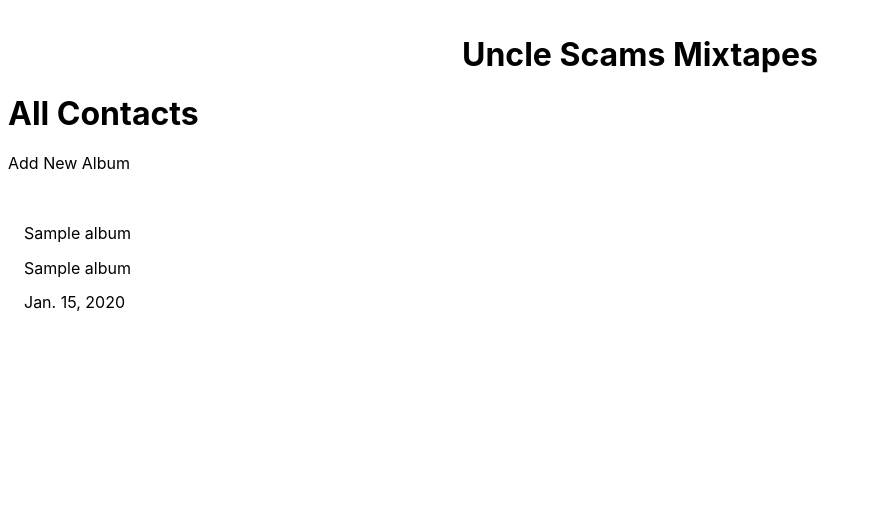
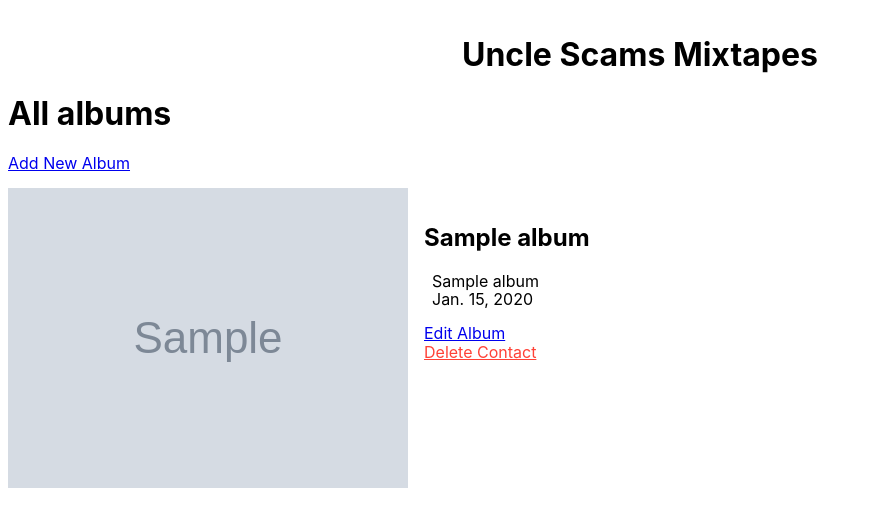
Before and after one commit to momentum-morehouse/django-music-MIKEabraha, a Django app: page / in a window 1280 px wide. Shown: the top 527 px of the page, without its empty margins (0-872 px from the left). Run offline with Django 3.2, Linux system fonts and the light colour scheme; tables that the repository leaves empty hold one stand-in row (values such as "Sample post"); grey boxes marked "Sample" are stand-in pictures; some libraries are stand-ins or nearby versions.

Commit message:
update home and edit pages

```diff
--- a/albums/models.py
+++ b/albums/models.py
@@ -5,9 +5,10 @@ from django.db import models
 
 class Album(models.Model):
 
-    artistname = models.CharField(max_length=255)
-    albumtitle = models.CharField(max_length=255)
-    released = models.DateField()
+    artistname = models.CharField(max_length=255, null = True, blank = True)
+    albumtitle = models.CharField(max_length=255,null = True, blank = True)
+    released = models.DateField(null=True, blank=True)
+    image_url = models.TextField(null=True, blank=True)
 
 
 
--- a/albums/views.py
+++ b/albums/views.py
@@ -1,7 +1,49 @@
-from django.shortcuts import render
+from django.shortcuts import render,redirect,get_object_or_404
 from .models import Album
+from .forms import AlbumForm
 
 # Create your views here.
 def index(request):
   all_albums = Album.objects.all()
-  return render(request, 'albums/list_album.html', context={'albums':all_albums})
+  return render(request, 'albums/list_album.html', context={'albums': all_albums})
+
+
+
+
+
+def add_album(request):
+    if request.method == 'GET':
+        form = Album()
+    else:
+        form = Album(data=request.POST)
+        if form.is_valid():
+            form.save()
+            return redirect(to='list_album')
+
+    return render(request, "albums/add_album.html", {"form": form})
+
+
+
+def edit_album(request, pk):
+    album = get_object_or_404(Album, pk=pk)
+    if request.method == 'GET':
+        form = AlbumForm(instance=Album)
+    else:
+        form= AlbumForm(data=request.POST, instance=album)
+        if form.is_valid():
+            form.save()
+            return redirect(to='list_album')
+
+    return render(request, "albums/edit_album.html", {
+        "form": form,
+        "album": album
+    })
+
+def delete_album(request, pk):
+    album = get_object_or_404(Album, pk=pk)
+    if request.method == 'POST':
+        album.delete()
+        return redirect(to='list_album')
+
+    return render(request, "albums/delete_album.html",
+                  {"album": album})
--- a/music/urls.py
+++ b/music/urls.py
@@ -21,12 +21,14 @@ from albums import views as albums_views
 
 urlpatterns = [
     path('admin/', admin.site.urls),
-    path('', albums_views.index, name='Home'),
-    #path('album/add', albums_views.add_album,name='add_album')
+    path('', albums_views.index, name='list_album'),
+    path('album/add', albums_views.add_album,name='add_album'),
 
-    #path('albums/add/',
-    #albums_views.add_album,
-    #name='add_album'),
+    path('album/<int:pk>/edit/', albums_views.edit_album, name='edit_album'),
+
+    path('album/<int:pk>/delete/', albums_views.delete_album, name='delete_album')
+
+
 ]
 
 if settings.DEBUG:
--- /dev/null
+++ b/static/css/styles.css
@@ -0,0 +1,6 @@
+body{
+
+
+
+
+}
--- a/templates/albums/list_album.html
+++ b/templates/albums/list_album.html
@@ -1,30 +1,35 @@
 {% extends "base.html" %}
-
 {% block content %}
-<h1>All Contacts</h1>
-
-<p>Add New Album</p>
+<h1>All albums</h1>
 
 
-<div class = 'albums'>
-
-
+<p><a href="{% url 'add_album' %}">Add New Album</a></p>
 <div class="flex flex-wrap">
-
+  {% for album in albums %}
+  <img src= "{{album.image_url}}" >
   <div class="w-33 pa3">
-    <h2>{{ album.name }}</h2>
-
-    {% for album in albums %}
-    <div class = 'album'>
-        <p>{{album.albumtitle}} </p>
-        <p> {{album.artistname}}  </p>
-        <p> {{album.released}}  </p>
-    </div>
-    {% endfor %}
-</div>
+    <h2>{{ album.albumtitle }}</h2>
 
 
 
+    {% if album.artistname %}
+    <div class="flex">
+      <div class="pr2"></div>
+      <div>{{ album.artistname }}</div>
+    </div>
+    {% endif %}
 
-
+    {% if album.released %}
+    <div class="flex">
+      <div class="pr2"></div>
+      <div>{{ album.released }}</div>
+    </div>
+    {% endif %}
+    <p>
+      <a href="{% url 'edit_album' pk=album.pk %}">Edit Album</a><br>
+      <a class="red" href="{% url 'delete_album' pk=album.pk %}">Delete Contact</a>
+    </p>
+  </div>
+  {% endfor %}
+</div>
 {% endblock %}
--- a/templates/base.html
+++ b/templates/base.html
@@ -6,7 +6,19 @@
   <meta charset="UTF-8">
   <meta name="viewport" content="width=device-width, initial-scale=1.0">
   <title>All Albums</title>
-  <link rel="stylesheet" href="https://cdnjs.cloudflare.com/ajax/libs/tachyons/4.11.1/tachyons.css">
+
+ <link rel="stylesheet" href="https://cdnjs.cloudflare.com/ajax/libs/tachyons/4.11.1/tachyons.css"type="text/css">
+
+ <link rel="stylesheet" href="{% static 'css/styles.css' %}"type="text/css">
+
+ <link rel="stylesheet"
+  href="https://fonts.googleapis.com/css?family=Architects+Daughter"
+/>
+
+
+ <base href = '/'>
+
+
 
 </head>
 <center>
```
Also changed, not shown: albums/forms.py (added, +25 -0 lines), templates/albums/delete_album.html (+16 -0 lines), templates/albums/edit_album.html (+15 -0 lines), albums/migrations/0002_auto_20200715_1633.py (added).
